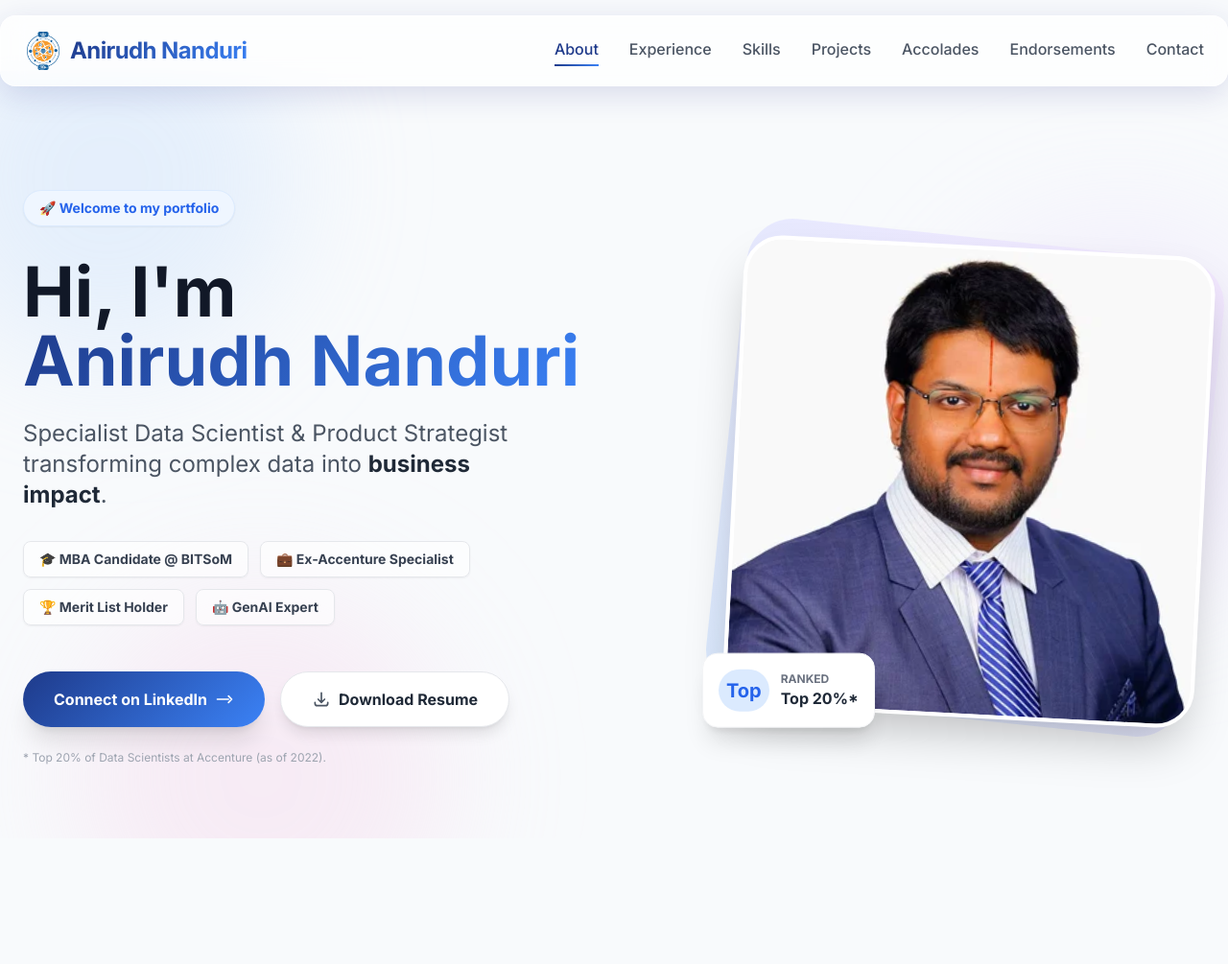
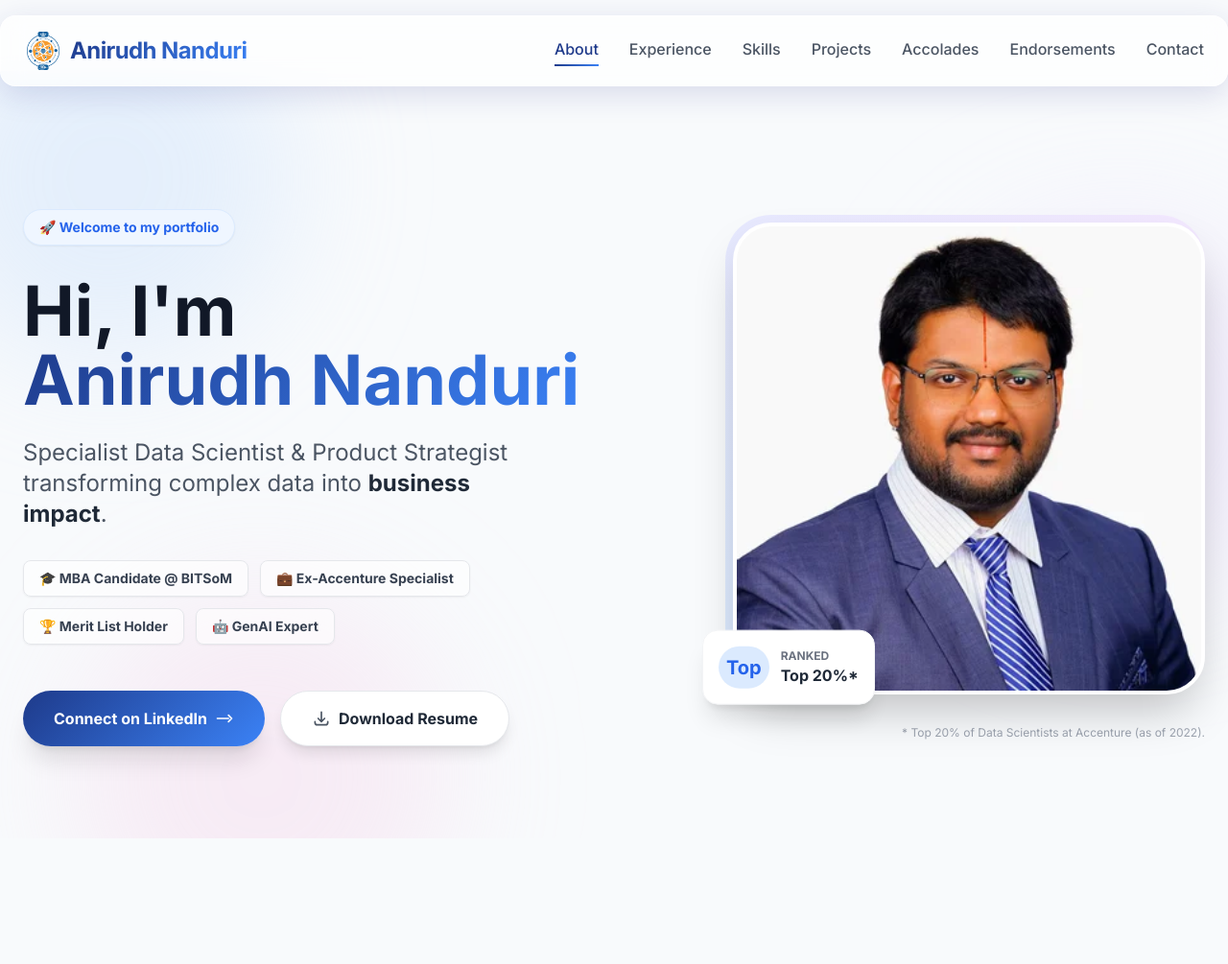
Before and after one commit to nandurianirudh/personal_website, a plain HTML site: page index.html in a window 1280 px wide. Shown: the top 1005 px of the page at 96% size. Drawn offline with nearby package versions, Linux system fonts and the light colour scheme.

Commit message:
Update index.html
Updated link and some looks

```diff
--- a/index.html
+++ b/index.html
@@ -317,20 +317,19 @@
                                 <span>Download Resume</span>
                             </a>
                         </div>
-                        <p class="text-xs text-gray-400 mt-4">* Top 20% of Data Scientists at Accenture (as of 2022).
-                        </p>
+
                     </div>
 
                     <!-- Hero Image (Right) -->
                     <div
-                        class="w-full md:w-1/2 flex justify-center md:justify-end relative animate-fade-in-up animation-delay-200">
+                        class="w-full md:w-1/2 flex flex-col items-center md:items-end relative animate-fade-in-up animation-delay-200">
                         <div class="relative w-72 h-72 md:w-[500px] md:h-[500px]">
                             <!-- Abstract Shapes -->
                             <div
-                                class="absolute inset-0 bg-gradient-to-tr from-blue-100 to-purple-100 rounded-[3rem] rotate-6 transform transition-transform hover:rotate-3 duration-500">
+                                class="absolute inset-0 bg-gradient-to-tr from-blue-100 to-purple-100 rounded-[3rem] transform transition-transform duration-500">
                             </div>
                             <div
-                                class="absolute inset-0 bg-white rounded-[2.5rem] shadow-2xl rotate-3 overflow-hidden transform transition-transform hover:rotate-0 duration-500 border-4 border-white ml-2 mt-2">
+                                class="absolute inset-0 bg-white rounded-[2.5rem] shadow-2xl overflow-hidden transform transition-transform duration-500 border-4 border-white ml-2 mt-2">
                                 <img class="w-full h-full object-cover transform hover:scale-105 transition-transform duration-700"
                                     src="assets/profile/pic.webp" alt="Anirudh Nanduri">
                             </div>
@@ -346,6 +345,11 @@
                                     </div>
                                 </div>
                             </div>
+                        </div>
+                        <!-- Asterisk Context -->
+                        <div class="w-72 md:w-[500px] mt-8 text-right">
+                            <p class="text-xs text-gray-400 text-center md:text-right w-full block">* Top 20% of Data
+                                Scientists at Accenture (as of 2022).</p>
                         </div>
                     </div>
 
@@ -917,10 +921,7 @@
                 observer.observe(section);
             });
 
-            document.getElementById('download-resume').addEventListener('click', (e) => {
-                e.preventDefault();
-                console.log("Resume download functionality would be implemented here.");
-            });
+
 
             const accoladesContainer = document.getElementById('accolades-container');
             const prevButton = document.getElementById('prev-accolade');
```
